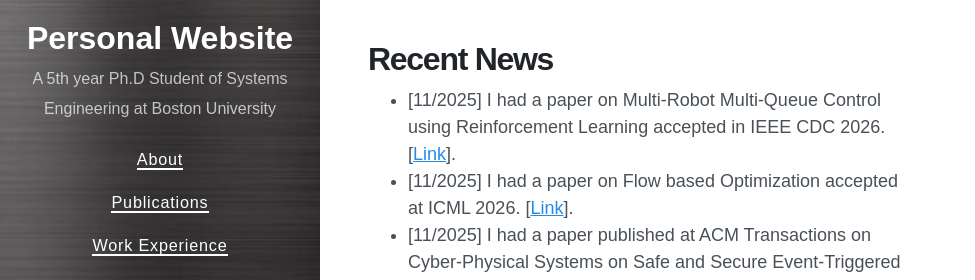
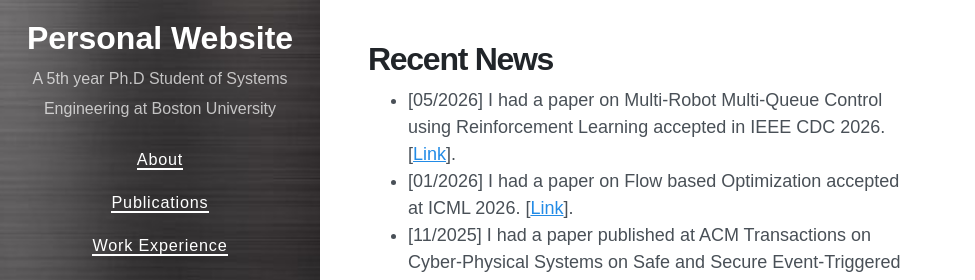
Before and after one commit to SabbirAhmad26/sabbirahmad26.github.io, a Jekyll site: the page built from README.md, in a window 1280 px wide and 900 px high. Shown: the part 332-612 px from the top of the window, without its empty margins (0-975 px from the left). Built offline with Jekyll 4.4.1, drawn with Linux system fonts in a browser that asks for light colours; nearby versions of some CDN libraries; our own code applies the rules of GitHub Pages for plain Markdown files.

```diff
--- a/_layouts/home.html
+++ b/_layouts/home.html
@@ -22,8 +22,8 @@
     <h1 class="title is-3">Recent News</h1>
     <div class="scroll">
       <ul>
-        <li>[11/2025] I had a paper on Multi-Robot Multi-Queue Control using Reinforcement Learning accepted in IEEE CDC 2026. [<a href="https://arxiv.org/abs/2604.03605" target="_blank">Link</a>].
-        <li>[11/2025] I had a paper on Flow based Optimization accepted at ICML 2026. [<a href="https://openreview.net/forum?id=ZOtOq7hxJP" target="_blank">Link</a>].
+        <li>[05/2026] I had a paper on Multi-Robot Multi-Queue Control using Reinforcement Learning accepted in IEEE CDC 2026. [<a href="https://arxiv.org/abs/2604.03605" target="_blank">Link</a>].
+        <li>[01/2026] I had a paper on Flow based Optimization accepted at ICML 2026. [<a href="https://openreview.net/forum?id=ZOtOq7hxJP" target="_blank">Link</a>].
         <li>[11/2025] I had a paper published at ACM Transactions on Cyber-Physical Systems on Safe and Secure Event-Triggered Control for CAVs [<a href="https://dl.acm.org/doi/abs/10.1145/3776545" target="_blank">Link</a>].
         <li>[04/2025] I had two papers accepted at NeurIPS 2025. The papers are: i. Safe Hierarchical Multi-Agent Reinforcement Learning for Safety-Critical Autonomous Systems [<a href="https://arxiv.org/pdf/2507.14850" target="_blank">Link</a>], and ii. Zero Shot LTL Generalization in Multi-Task Reinforcement Learning [<a href="https://www.arxiv.org/pdf/2508.01561" target="_blank">Link</a>].
         <li>[04/2025] Our work was covered by the BU Systems Engineering Department [<a href="https://www.bu.edu/eng/2025/04/01/se-phd-students-win-tc-outstanding-student-paper-prize/" target="_blank">BU Website</a>], [<a href="https://www.instagram.com/p/DH6o07by0ae/?img_index=1" target="_blank">Instagram</a>].
```
